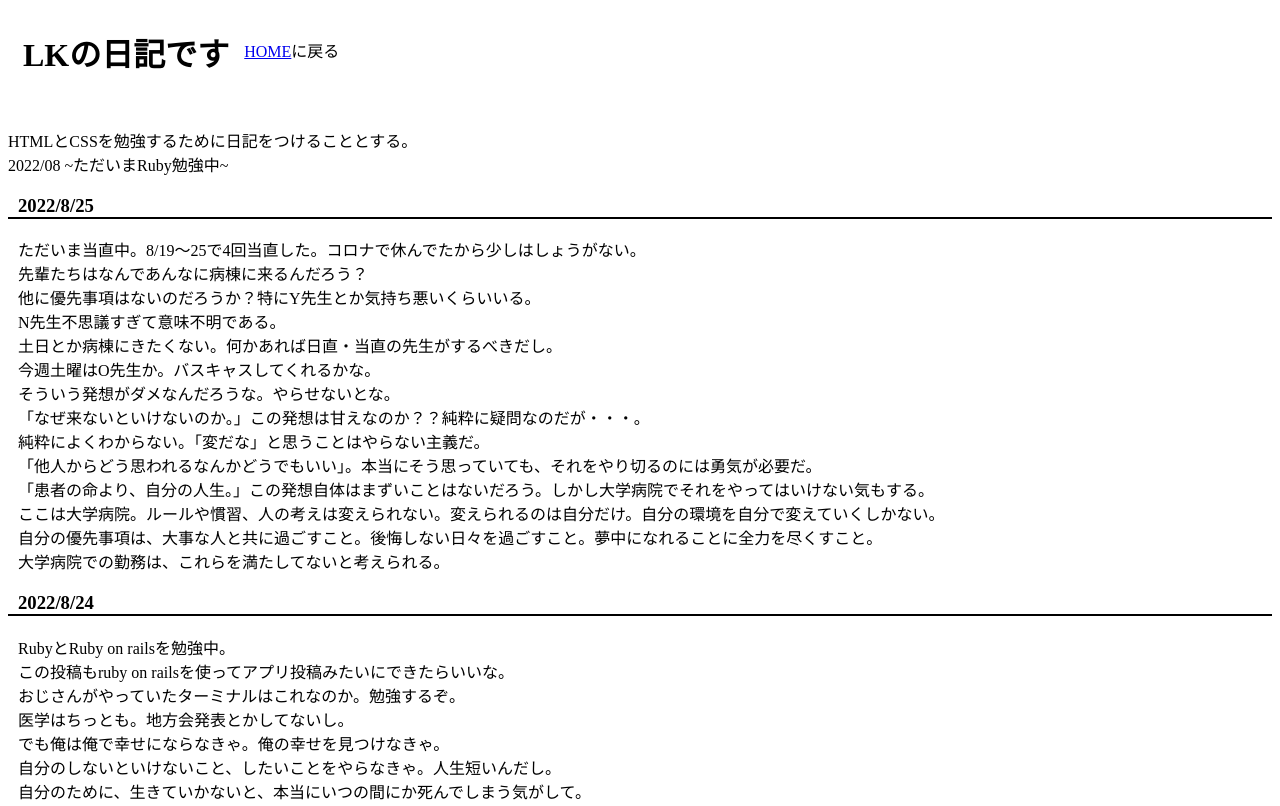
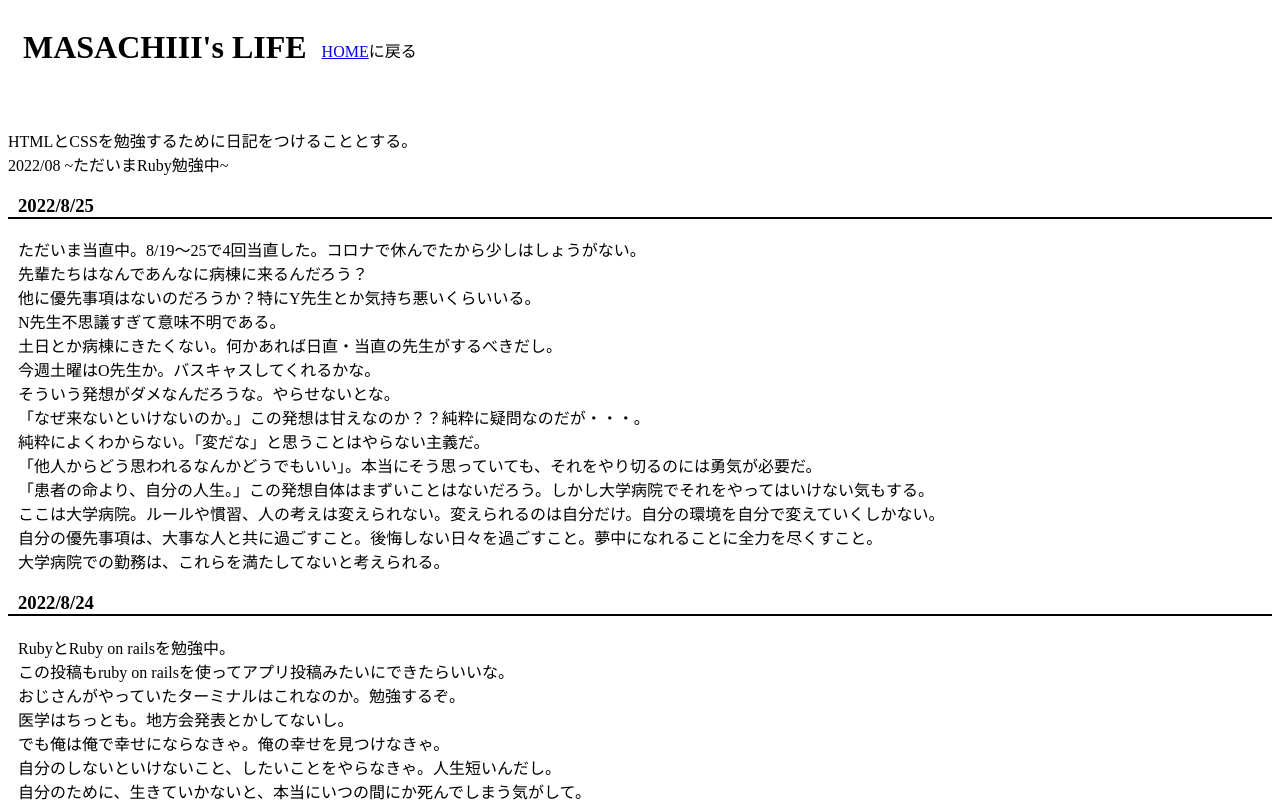
Before and after one commit to masachiii/newone, a plain HTML site: page diary.html in a window 1280 px wide. Shown: the top 806 px of the page. Drawn offline with Linux system fonts and the light colour scheme.

Commit message:
Add files via upload

```diff
--- a/diary.html
+++ b/diary.html
@@ -3,15 +3,15 @@
 
 <head>
     <meta charset="utf-8">
-    <title>LKの日記</title>
+    <title>MASACHIIIの日記</title>
     <link rel="stylesheet" href="style-diary.css">
 </head>
 
 <body>
     <div class="header">
-        <div><h1 class="title">LKの日記です</h1>
+        <div><h1 class="title">MASACHIII's LIFE</h1>
         </div>
-        <div class="home"><a href="profile.html">HOME</a>に戻る
+        <div class="home"><a href="https://masachiii.github.io/new/">HOME</a>に戻る
         </div>
     </div>
     <div>
```
